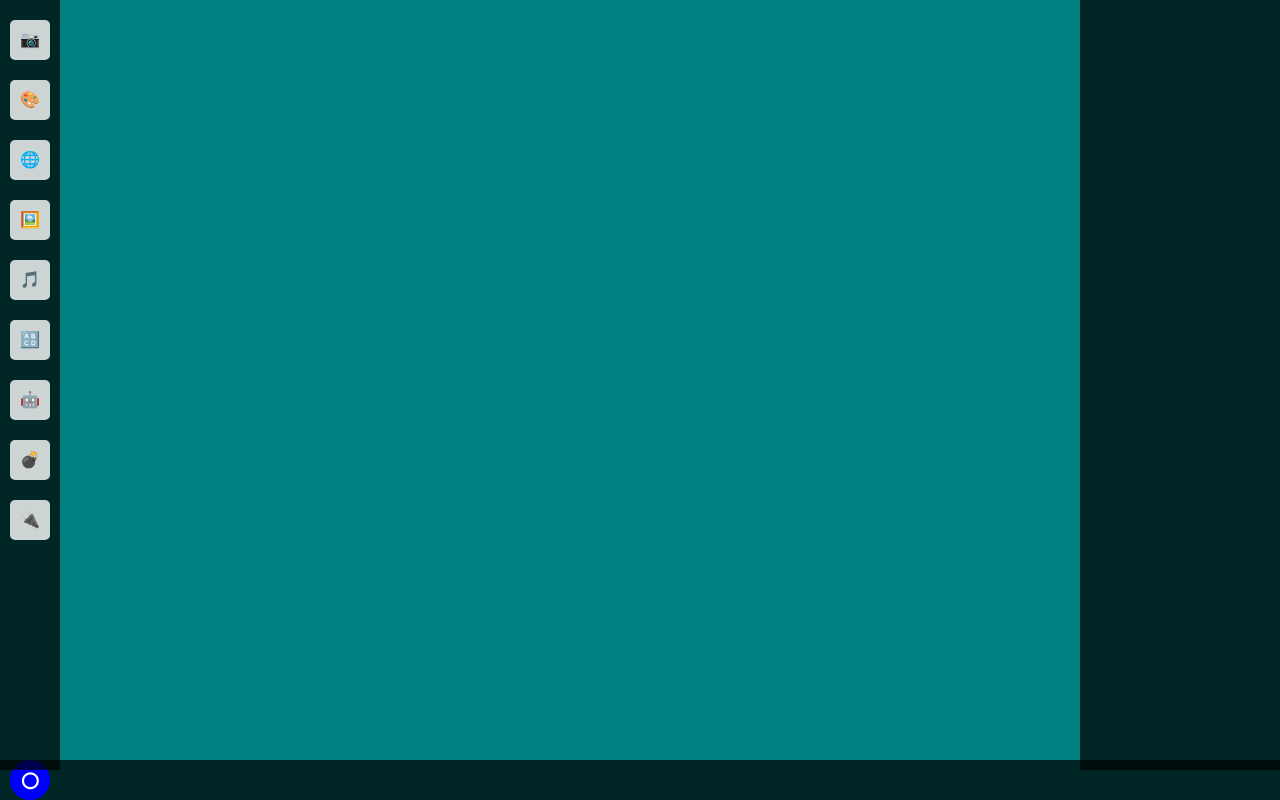
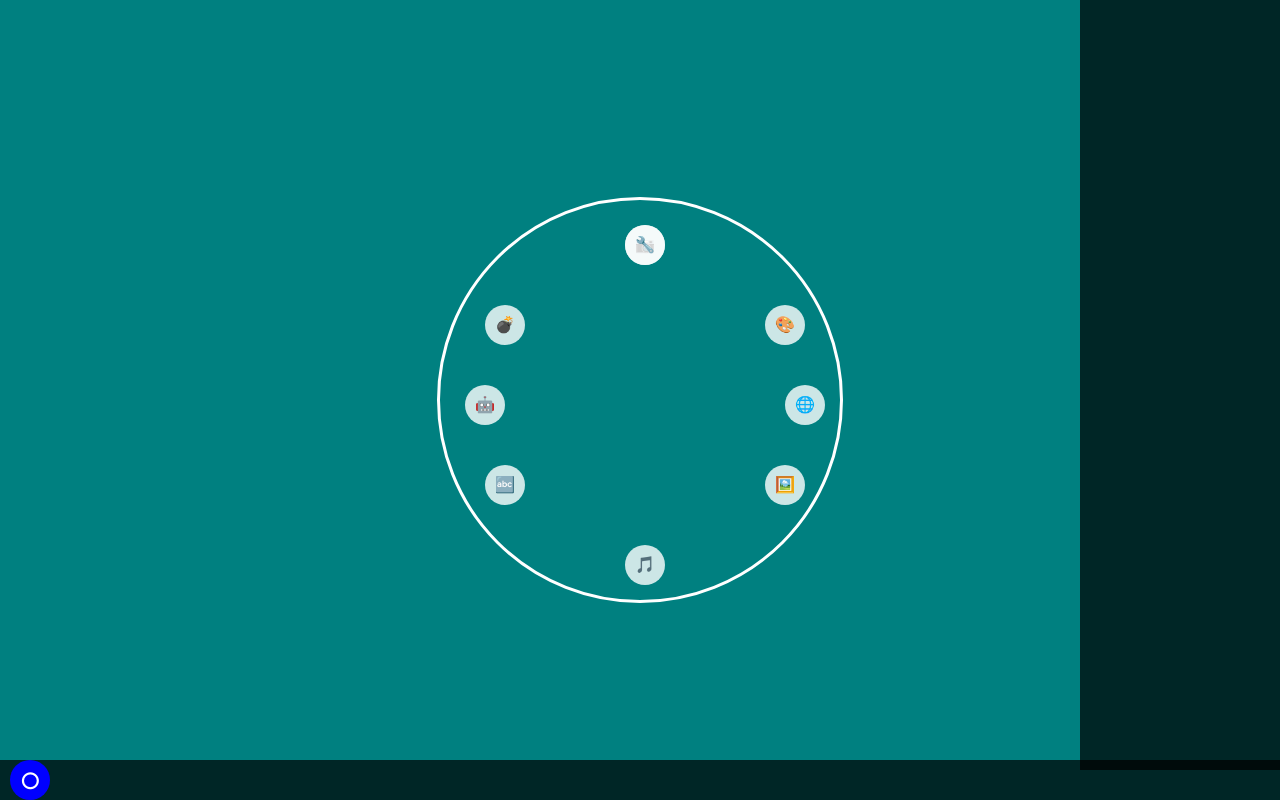
Before and after one commit to Sakalt/windows-2500, a plain HTML site: page index.html in a window 1280 px wide. Drawn offline with Linux system fonts and the light colour scheme.

Commit message:
Update index.html

```diff
--- a/index.html
+++ b/index.html
@@ -50,30 +50,6 @@
             font-family: Arial, sans-serif;
         }
 
-        #sidebar {
-            width: 60px;
-            height: calc(100% - 40px);
-            background-color: rgba(0, 0, 0, 0.7);
-            position: absolute;
-            top: 0;
-            left: 0;
-            display: flex;
-            flex-direction: column;
-            align-items: center;
-            padding-top: 10px;
-        }
-
-        .app-icon {
-            width: 40px;
-            height: 40px;
-            background-color: rgba(255, 255, 255, 0.8);
-            text-align: center;
-            line-height: 40px;
-            cursor: pointer;
-            margin: 10px 0;
-            border-radius: 5px;
-        }
-
         #sidebar-vista {
             width: 200px;
             height: calc(100% - 40px);
@@ -85,6 +61,10 @@
             flex-direction: column;
             padding-top: 10px;
             color: white;
+        }
+
+        #windows {
+            position: relative;
         }
 
         .window {
@@ -205,6 +185,33 @@
             border: none;
         }
 
+        /* 円の中心に配置されたアプリ */
+        #app-circle {
+            position: absolute;
+            top: 50%;
+            left: 50%;
+            transform: translate(-50%, -50%);
+            width: 400px;
+            height: 400px;
+            border-radius: 50%;
+            border: 3px solid white;
+            display: flex;
+            justify-content: center;
+            align-items: center;
+        }
+
+        .app-icon {
+            width: 40px;
+            height: 40px;
+            background-color: rgba(255, 255, 255, 0.8);
+            text-align: center;
+            line-height: 40px;
+            cursor: pointer;
+            margin: 5px;
+            border-radius: 50%;
+            position: absolute;
+        }
+
         /* ボタンのアニメーション */
         #start-button:hover {
             background: #005bb5;
@@ -252,19 +259,20 @@
                 <img src="extensions-icon.png" alt="拡張機能">
             </div>
         </div>
-        <div id="sidebar">
-            <div class="app-icon" id="camera-app">📷</div>
-            <div class="app-icon" id="paint-app">🎨</div>
-            <div class="app-icon" id="browser-app">🌐</div>
-            <div class="app-icon" id="photo-app">🖼️</div>
-            <div class="app-icon" id="media-player-app">🎵</div>
-            <div class="app-icon" id="font-app">🔠</div>
-            <div class="app-icon" id="ai-app">🤖</div>
-            <div class="app-icon" id="minesweeper-app">💣</div>
-            <div class="app-icon" id="extensions-app">🔌</div>
-        </div>
         <div id="sidebar-vista">
             <!-- Vista風のサイドバー内容 -->
+        </div>
+        <div id="app-circle">
+            <!-- 中心に配置された円周にアプリを配置 -->
+            <div class="app-icon" style="top: 10%; left: 50%; transform: translate(-50%, -50%);" id="camera-app">📷</div>
+            <div class="app-icon" style="top: 30%; left: 85%; transform: translate(-50%, -50%);" id="paint-app">🎨</div>
+            <div class="app-icon" style="top: 50%; left: 90%; transform: translate(-50%, -50%);" id="browser-app">🌐</div>
+            <div class="app-icon" style="top: 70%; left: 85%; transform: translate(-50%, -50%);" id="photo-app">🖼️</div>
+            <div class="app-icon" style="top: 90%; left: 50%; transform: translate(-50%, -50%);" id="media-player-app">🎵</div>
+            <div class="app-icon" style="top: 70%; left: 15%; transform: translate(-50%, -50%);" id="font-app">🔤</div>
+            <div class="app-icon" style="top: 50%; left: 10%; transform: translate(-50%, -50%);" id="ai-app">🤖</div>
+            <div class="app-icon" style="top: 30%; left: 15%; transform: translate(-50%, -50%);" id="minesweeper-app">💣</div>
+            <div class="app-icon" style="top: 10%; left: 50%; transform: translate(-50%, -50%);" id="extensions-app">🔧</div>
         </div>
         <div id="windows">
             <!-- ウィンドウがここに生成される -->
```
